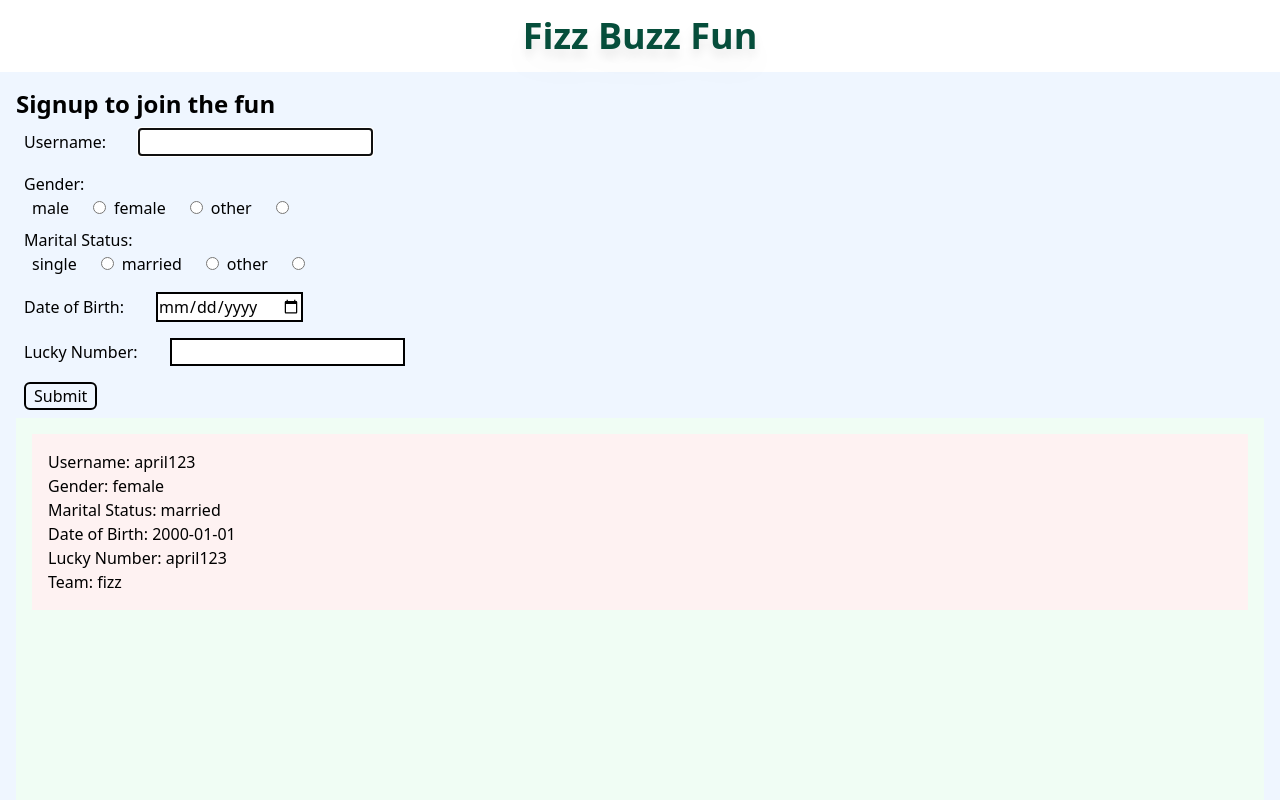
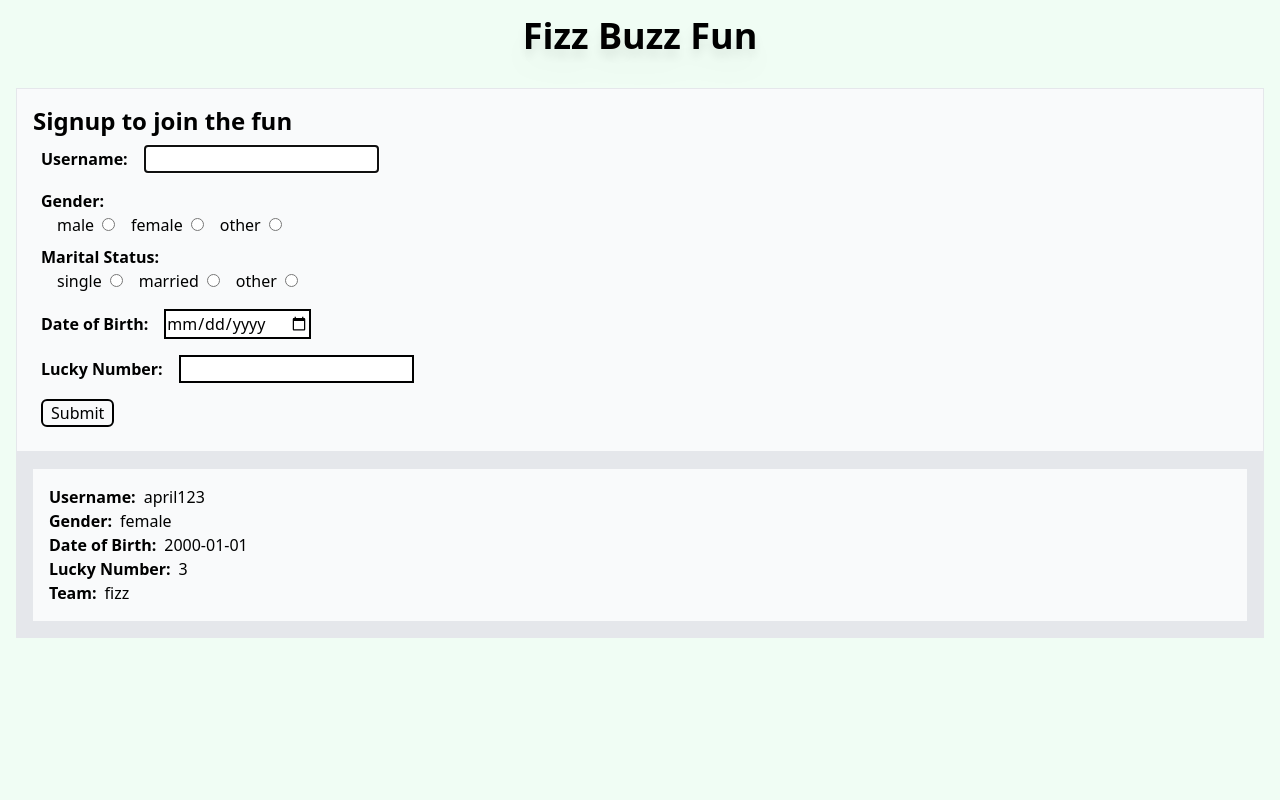
Before and after one commit to simonxcode/fizz-buzz-fun, a React (Create React App) app: page / in a window 1280 px wide. Shown: the top 800 px of the page. Built offline with nearby package versions, Linux system fonts and the light colour scheme.

Commit message:
final styling

```diff
--- a/public/index.html
+++ b/public/index.html
@@ -7,7 +7,7 @@
     <meta name="theme-color" content="#000000" />
     <meta
       name="description"
-      content="Web site created using create-react-app"
+      content="Join a FizzBuzz team to compete in the exciting FizzBuzz league"
     />
     <link rel="apple-touch-icon" href="%PUBLIC_URL%/logo192.png" />
     <!--
@@ -24,9 +24,9 @@
       work correctly both with client-side routing and a non-root public URL.
       Learn how to configure a non-root public URL by running `npm run build`.
     -->
-    <title>React App</title>
+    <title>Fizz Buzz Fun</title>
   </head>
-  <body>
+  <body class="bg-green-50">
     <noscript>You need to enable JavaScript to run this app.</noscript>
     <div id="root"></div>
     <!--
--- a/src/components/Form/Form.jsx
+++ b/src/components/Form/Form.jsx
@@ -6,11 +6,11 @@ const Form = () => {
   const { values, submissions, errors, handleChange, handleSubmit } = useForm()
 
   return (
-    <div className="justify-center items-center p-4 bg-blue-50">
-      <form onSubmit={handleSubmit} className="justify-center item-center">
+    <div className="p-4 bg-green-50">
+      <form onSubmit={handleSubmit} className="p-4  border-solid border bg-gray-50">
         <h1 className="text-2xl font-bold">Signup to join the fun</h1>
         <div>
-          <label className="m-2 pr-4">Username:</label>
+          <label className="m-2 font-bold">Username:</label>
           <input
             autoFocus={true}
             type='text'
@@ -23,23 +23,23 @@ const Form = () => {
         </div>
         <div>
           <div className="m-2 pr-4">
-            Gender:
+            <p className="font-bold">Gender:</p>
             <div>
-              <label className="m-2 pr-4">male</label>
+              <label className="ml-4 mr-2">male</label>
               <input
                 type='radio'
                 name='gender'
                 value='male'
                 onChange={handleChange}
               />
-              <label className="m-2 pr-4">female</label>
+              <label className="mr-2 ml-4">female</label>
               <input
                 type='radio'
                 name='gender'
                 value='female'
                 onChange={handleChange}
               />
-              <label className="m-2 pr-4">other</label>
+              <label className="mr-2 ml-4">other</label>
               <input
                 type='radio'
                 name='gender'
@@ -50,23 +50,23 @@ const Form = () => {
             </div>
           </div>
           <div className="m-2 pr-4">
-            Marital Status:
+            <p className="font-bold">Marital Status:</p>
             <div>
-              <label className="m-2 pr-4">single</label>
+              <label className="ml-4 mr-2">single</label>
               <input
                 type='radio'
                 name='maritalStatus'
                 value='single'
                 onChange={handleChange}
               />
-              <label className="m-2 pr-4">married</label>
+              <label className="ml-4 mr-2">married</label>
               <input
                 type='radio'
                 name='maritalStatus'
                 value='female'
                 onChange={handleChange}
               />
-              <label className="m-2 pr-4">other</label>
+              <label className="ml-4 mr-2">other</label>
               <input
                 type='radio'
                 name='maritalStatus'
@@ -77,7 +77,7 @@ const Form = () => {
             </div>
           </div>
           <div>
-            <label className="m-2 pr-4">Date of Birth:</label>
+            <label className="m-2 font-bold">Date of Birth:</label>
             <input
               type='date'
               name='dateOfBirth'
@@ -88,7 +88,7 @@ const Form = () => {
             {errors.dateOfBirth && (<p>{errors.dateOfBirth}</p>)}
           </div>
           <div>
-            <label className="m-2 pr-4">Lucky Number:</label>
+            <label className="m-2 font-bold">Lucky Number:</label>
             <input
               type='number'
               name='luckyNumber'
--- a/src/components/Header/Header.jsx
+++ b/src/components/Header/Header.jsx
@@ -1,7 +1,7 @@
 import React from 'react'
 
 const Header = () => (
-  <div className="flex justify-center items-center text-4xl text-center font-semibold p-4 text-emerald-900 drop-shadow-xl">
+  <div className="flex justify-center items-center text-4xl text-center font-bold p-4 drop-shadow-xl">
     Fizz Buzz Fun
   </div>
 )
--- a/src/components/Result/Result.jsx
+++ b/src/components/Result/Result.jsx
@@ -2,14 +2,28 @@ import React from 'react'
 
 const Result = ({ submission }) => {
   return (
-    <div className="grid grid-rows-3 grid-flow-col bg-green-50 p-4">
-      <div className="bg-red-50 p-4">
-        <p>Username: {submission.userName}</p>
-        <p>Gender: {submission.gender}</p>
-        <p>Marital Status: {submission.maritalStatus}</p>
-        <p>Date of Birth: {submission.dateOfBirth}</p>
-        <p>Lucky Number: {submission.userName}</p>
-        <p>Team: {submission.team}</p>
+    <div className="p-4 bg-gray-200">
+      <div className="bg-gray-50 p-4 border-solid border">
+        <div className="flex">
+          <p className="font-bold pr-2">Username:</p>
+          <p>{submission.userName}</p>
+        </div>
+        <div className="flex">
+          <p className="font-bold pr-2">Gender:</p>
+          <p>{submission.gender}</p>
+        </div>
+        <div className="flex">
+          <p className="font-bold pr-2">Date of Birth:</p>
+          <p>{submission.dateOfBirth}</p>
+        </div>
+        <div className="flex">
+          <p className="font-bold pr-2">Lucky Number:</p>
+          <p>{submission.luckyNumber}</p>
+        </div>
+        <div className="flex">
+          <p className="font-bold pr-2">Team:</p>
+          <p>{submission.team}</p>
+        </div>
       </div>
     </div>
   )
--- a/src/hooks/useForm.js
+++ b/src/hooks/useForm.js
@@ -1,7 +1,7 @@
 import { useState, useEffect } from 'react'
 import formValidation from '../components/Error/formValidation';
 
-const useForm = submitForm => {
+const useForm = () => {
   const [values, setValues] = useState({
     userName: '',
     gender: '',
@@ -19,30 +19,6 @@ const useForm = submitForm => {
       luckyNumber: '3',
       team: 'fizz'
    },
-    {
-      userName: 'april123',
-      gender: 'female',
-      maritalStatus: 'married',
-      dateOfBirth: '2000-01-01',
-      luckyNumber: '3',
-      team: 'fizz'
-   },
-    {
-      userName: 'april123',
-      gender: 'female',
-      maritalStatus: 'married',
-      dateOfBirth: '2000-01-01',
-      luckyNumber: '3',
-      team: 'fizz'
-   },
-    {
-      userName: 'april123',
-      gender: 'female',
-      maritalStatus: 'married',
-      dateOfBirth: '2000-01-01',
-      luckyNumber: '3',
-      team: 'fizz'
-   }
 ]);
 
   const [errors, setErrors] = useState({})
@@ -58,12 +34,12 @@ const useForm = submitForm => {
     const newSubmissions = [...submissions, values]
     if(values.luckyNumber!== '') {
       setSubmission(newSubmissions)
+      setValues('')
     }
-
   };
 
     const handleFizzBuzz = (submissions) => {
-      const fizzBuzz = submissions.map(ele => {
+      submissions.map(ele => {
         if (ele.luckyNumber % 15 === 0) {
           return (ele.team = "fizzbuzz");
         } else if (ele.luckyNumber % 5 === 0) {
@@ -90,7 +66,6 @@ const useForm = submitForm => {
     setCorrectData(true)
     addSubmission(values)
     handleFizzBuzz(submissions)
-    console.log('submissions after submit', submissions)
   };
 
   return {
--- a/src/style/main.css
+++ b/src/style/main.css
@@ -414,38 +414,14 @@ Ensure the default browser behavior of the `hidden` attribute.
 .m-2 {
   margin: 0.5rem;
 }
-.m-4 {
-  margin: 1rem;
+.ml-4 {
+  margin-left: 1rem;
 }
-.block {
-  display: block;
+.mr-2 {
+  margin-right: 0.5rem;
 }
 .flex {
   display: flex;
-}
-.grid {
-  display: grid;
-}
-.max-w-md {
-  max-width: 28rem;
-}
-.grid-flow-col {
-  grid-auto-flow: column;
-}
-.grid-rows-4 {
-  grid-template-rows: repeat(4, minmax(0, 1fr));
-}
-.grid-rows-3 {
-  grid-template-rows: repeat(3, minmax(0, 1fr));
-}
-.flex-row {
-  flex-direction: row;
-}
-.flex-col {
-  flex-direction: column;
-}
-.flex-wrap {
-  flex-wrap: wrap;
 }
 .items-center {
   align-items: center;
@@ -456,14 +432,11 @@ Ensure the default browser behavior of the `hidden` attribute.
 .rounded-md {
   border-radius: 0.375rem;
 }
-.border-2 {
-  border-width: 2px;
-}
 .border {
   border-width: 1px;
 }
-.border-0 {
-  border-width: 0px;
+.border-2 {
+  border-width: 2px;
 }
 .border-solid {
   border-style: solid;
@@ -471,43 +444,28 @@ Ensure the default browser behavior of the `hidden` attribute.
 .border-current {
   border-color: currentColor;
 }
-.bg-green-100 {
+.bg-green-50 {
   --tw-bg-opacity: 1;
-  background-color: rgb(220 252 231 / var(--tw-bg-opacity));
+  background-color: rgb(240 253 244 / var(--tw-bg-opacity));
+}
+.bg-gray-50 {
+  --tw-bg-opacity: 1;
+  background-color: rgb(249 250 251 / var(--tw-bg-opacity));
 }
 .bg-gray-100 {
   --tw-bg-opacity: 1;
   background-color: rgb(243 244 246 / var(--tw-bg-opacity));
 }
-.bg-blue-100 {
+.bg-gray-300 {
   --tw-bg-opacity: 1;
-  background-color: rgb(219 234 254 / var(--tw-bg-opacity));
+  background-color: rgb(209 213 219 / var(--tw-bg-opacity));
 }
-.bg-emerald-50 {
+.bg-gray-200 {
   --tw-bg-opacity: 1;
-  background-color: rgb(236 253 245 / var(--tw-bg-opacity));
-}
-.bg-green-50 {
-  --tw-bg-opacity: 1;
-  background-color: rgb(240 253 244 / var(--tw-bg-opacity));
-}
-.bg-blue-50 {
-  --tw-bg-opacity: 1;
-  background-color: rgb(239 246 255 / var(--tw-bg-opacity));
-}
-.bg-gray-50 {
-  --tw-bg-opacity: 1;
-  background-color: rgb(249 250 251 / var(--tw-bg-opacity));
-}
-.bg-red-50 {
-  --tw-bg-opacity: 1;
-  background-color: rgb(254 242 242 / var(--tw-bg-opacity));
+  background-color: rgb(229 231 235 / var(--tw-bg-opacity));
 }
 .p-4 {
   padding: 1rem;
-}
-.p-2 {
-  padding: 0.5rem;
 }
 .pr-4 {
   padding-right: 1rem;
@@ -521,49 +479,18 @@ Ensure the default browser behavior of the `hidden` attribute.
 .text-center {
   text-align: center;
 }
+.text-2xl {
+  font-size: 1.5rem;
+  line-height: 2rem;
+}
 .text-4xl {
   font-size: 2.25rem;
   line-height: 2.5rem;
 }
-.text-2xl {
-  font-size: 1.5rem;
-  line-height: 2rem;
-}
-.text-xl {
-  font-size: 1.25rem;
-  line-height: 1.75rem;
-}
 .font-bold {
   font-weight: 700;
-}
-.font-semibold {
-  font-weight: 600;
-}
-.text-inherit {
-  color: inherit;
-}
-.text-sky-900 {
-  --tw-text-opacity: 1;
-  color: rgb(12 74 110 / var(--tw-text-opacity));
-}
-.text-green-100 {
-  --tw-text-opacity: 1;
-  color: rgb(220 252 231 / var(--tw-text-opacity));
-}
-.text-emerald-900 {
-  --tw-text-opacity: 1;
-  color: rgb(6 78 59 / var(--tw-text-opacity));
 }
 .drop-shadow-xl {
   --tw-drop-shadow: drop-shadow(0 20px 13px rgb(0 0 0 / 0.03)) drop-shadow(0 8px 5px rgb(0 0 0 / 0.08));
   filter: var(--tw-blur) var(--tw-brightness) var(--tw-contrast) var(--tw-grayscale) var(--tw-hue-rotate) var(--tw-invert) var(--tw-saturate) var(--tw-sepia) var(--tw-drop-shadow);
 }
-.filter {
-  filter: var(--tw-blur) var(--tw-brightness) var(--tw-contrast) var(--tw-grayscale) var(--tw-hue-rotate) var(--tw-invert) var(--tw-saturate) var(--tw-sepia) var(--tw-drop-shadow);
-}
-@media (min-width: 640px) {
-
-  .sm\:inline {
-    display: inline;
-  }
-}
```
Also changed, not shown: src/setupTests.js (line endings or trailing spaces).
